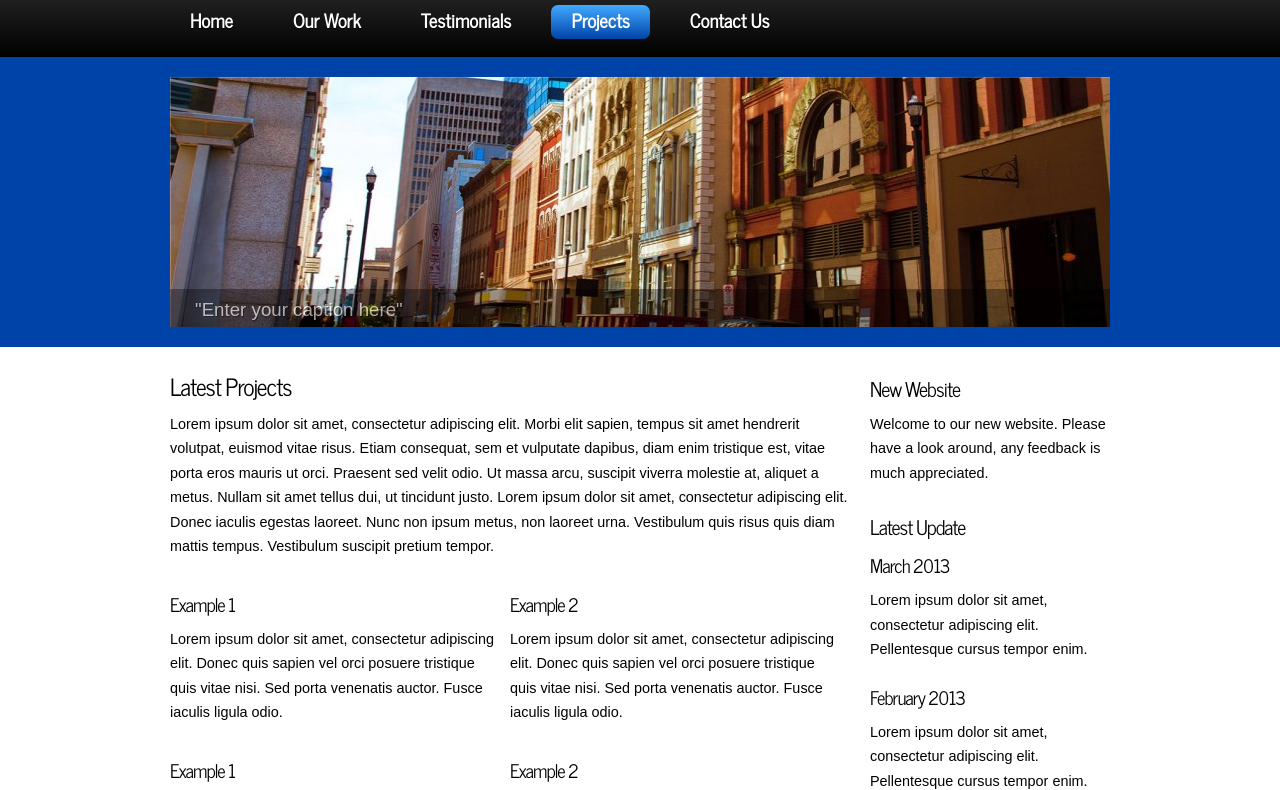
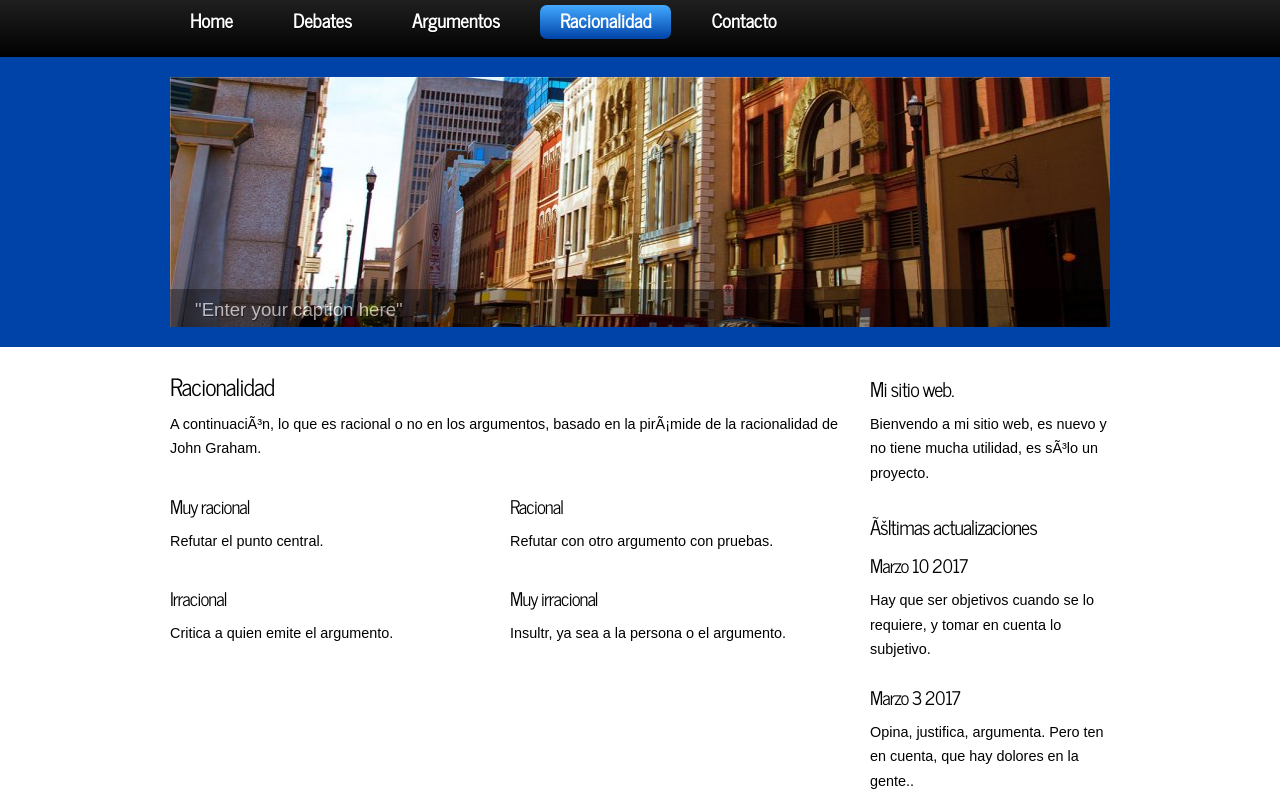
Before and after one commit to vxlentina/argumentacion, a plain HTML site: page projects.html in a window 1280 px wide. Shown: the part 93-883 px from the top of the page. Drawn offline with Linux system fonts and the light colour scheme.

Commit message:
Update projects.html

```diff
--- a/projects.html
+++ b/projects.html
@@ -2,7 +2,7 @@
 <html>
 
 <head>
-  <title>Free HTML5 Templates</title>
+  <title>Argumentación</title>
   <meta name="description" content="website description" />
   <meta name="keywords" content="website keywords, website keywords" />
   <meta http-equiv="content-type" content="text/html; charset=windows-1252" />
@@ -17,17 +17,17 @@
     <header>
 	  <div id="strapline">
 	    <div id="welcome_slogan">
-	      <h3>Welcome To Free HTML5 <span>Streets</span></h3>
+	      <h3>La argumentación<span>y debates.</span></h3>
 	    </div><!--close welcome_slogan-->
       </div><!--close strapline-->
 	  <nav>
 	    <div id="menubar">
           <ul id="nav">
             <li><a href="index.html">Home</a></li>
-            <li><a href="ourwork.html">Our Work</a></li>
-            <li><a href="testimonials.html">Testimonials</a></li>
-            <li class="current"><a href="projects.html">Projects</a></li>
-            <li><a href="contact.html">Contact Us</a></li>
+            <li><a href="ourwork.html">Debates</a></li>
+            <li><a href="testimonials.html">Argumentos</a></li>
+            <li class="current"><a href="projects.html">Racionalidad</a></li>
+            <li><a href="contact.html">Contacto</a></li>
           </ul>
         </div><!--close menubar-->
       </nav>
@@ -44,30 +44,31 @@
 
 	<div id="site_content">
 
+
 	  <div class="sidebar_container">
 		<div class="sidebar">
           <div class="sidebar_item">
-            <h2>New Website</h2>
-            <p>Welcome to our new website. Please have a look around, any feedback is much appreciated.</p>
+            <h2>Mi sitio web.</h2>
+            <p>Bienvendo a mi sitio web, es nuevo y no tiene mucha utilidad, es sólo un proyecto.</p>
           </div><!--close sidebar_item-->
         </div><!--close sidebar-->
 		<div class="sidebar">
           <div class="sidebar_item">
-            <h2>Latest Update</h2>
-            <h3>March 2013</h3>
-            <p>Lorem ipsum dolor sit amet, consectetur adipiscing elit. Pellentesque cursus tempor enim.</p>
+            <h2>Últimas actualizaciones</h2>
+            <h3>Marzo 10 2017</h3>
+            <p>Hay que ser objetivos cuando se lo requiere, y tomar en cuenta lo subjetivo.</p>
 		  </div><!--close sidebar_item-->
         </div><!--close sidebar-->
 		<div class="sidebar">
           <div class="sidebar_item">
-            <h3>February 2013</h3>
-            <p>Lorem ipsum dolor sit amet, consectetur adipiscing elit. Pellentesque cursus tempor enim.</p>
+            <h3>Marzo 3 2017</h3>
+            <p>Opina, justifica, argumenta. Pero ten en cuenta, que hay dolores en la gente..</p>
 		  </div><!--close sidebar_item-->
         </div><!--close sidebar-->
         <div class="sidebar">
           <div class="sidebar_item">
             <h2>Contact</h2>
-            <p>Phone: +44 (0)1234 567891</p>
+            <p>Phone: +54 911 888-no llames.</p>
             <p>Email: <a href="mailto:info@youremail.co.uk">info@youremail.co.uk</a></p>
           </div><!--close sidebar_item-->
         </div><!--close sidebar-->
@@ -75,29 +76,29 @@
 
 	  <div id="content">
         <div class="content_item">
-          <h2>Latest Projects</h2>
-		    <p>Lorem ipsum dolor sit amet, consectetur adipiscing elit. Morbi elit sapien, tempus sit amet hendrerit volutpat, euismod vitae risus. Etiam consequat, sem et vulputate dapibus, diam enim tristique est, vitae porta eros mauris ut orci. Praesent sed velit odio. Ut massa arcu, suscipit viverra molestie at, aliquet a metus. Nullam sit amet tellus dui, ut tincidunt justo. Lorem ipsum dolor sit amet, consectetur adipiscing elit. Donec iaculis egestas laoreet. Nunc non ipsum metus, non laoreet urna. Vestibulum quis risus quis diam mattis tempus. Vestibulum suscipit pretium tempor. </p>
+          <h2>Racionalidad</h2>
+		    <p>A continuación, lo que es racional o no en los argumentos, basado en la pirámide de la racionalidad de John Graham.</p>
             <div class="content_container">
-			  <h3>Example 1</h3>
-			  <p>Lorem ipsum dolor sit amet, consectetur adipiscing elit. Donec quis sapien vel orci posuere tristique quis vitae nisi. Sed porta venenatis auctor. Fusce iaculis ligula odio.</p>
+			  <h3>Muy racional</h3>
+			  <p>Refutar el punto central.</p>
             </div><!--close content_container-->
             <div class="content_container">
-			  <h3>Example 2</h3>
-			  <p>Lorem ipsum dolor sit amet, consectetur adipiscing elit. Donec quis sapien vel orci posuere tristique quis vitae nisi. Sed porta venenatis auctor. Fusce iaculis ligula odio.</p>
+			  <h3>Racional</h3>
+			  <p>Refutar con otro argumento con pruebas.</p>
 			</div><!--close content_container-->
             <div class="content_container">
-			  <h3>Example 1</h3>
-			  <p>Lorem ipsum dolor sit amet, consectetur adipiscing elit. Donec quis sapien vel orci posuere tristique quis vitae nisi. Sed porta venenatis auctor. Fusce iaculis ligula odio.</p>
+			  <h3>Irracional</h3>
+			  <p>Critica a quien emite el argumento.</p>
             </div><!--close content_container-->
             <div class="content_container">
-			  <h3>Example 2</h3>
-			  <p>Lorem ipsum dolor sit amet, consectetur adipiscing elit. Donec quis sapien vel orci posuere tristique quis vitae nisi. Sed porta venenatis auctor. Fusce iaculis ligula odio.</p>
+			  <h3>Muy irracional</h3>
+			  <p>Insultr, ya sea a la persona o el argumento.</p>
 			</div><!--close content_container-->
 	    </div><!--close content_item-->
       </div><!--close content-->
 	</div><!--close site_content-->
     <footer>
-	  <a href="index.html">Home</a> | <a href="ourwork.html">Our Work</a> | <a href="testimonials.html">Testimonials</a> | <a href="projects.html">Projects</a> | <a href="contact.html">Contact</a><br/><br/>
+	  <a href="index.html">Home</a> | <a href="ourwork.html">Debates</a> | <a href="testimonials.html">Argumentos</a> | <a href="projects.html">Racionalidad</a> | <a href="contact.html">Contacto</a><br/><br/>
 	  <a href="http://fotogrph.com">Images</a> |  <a href="http://www.heartinternet.co.uk/vps/">Virtual Server</a>  | website template by <a href="http://www.freehtml5templates.co.uk">Free HTML5 Templates</a>
     </footer>
   </div><!--close main-->
```
